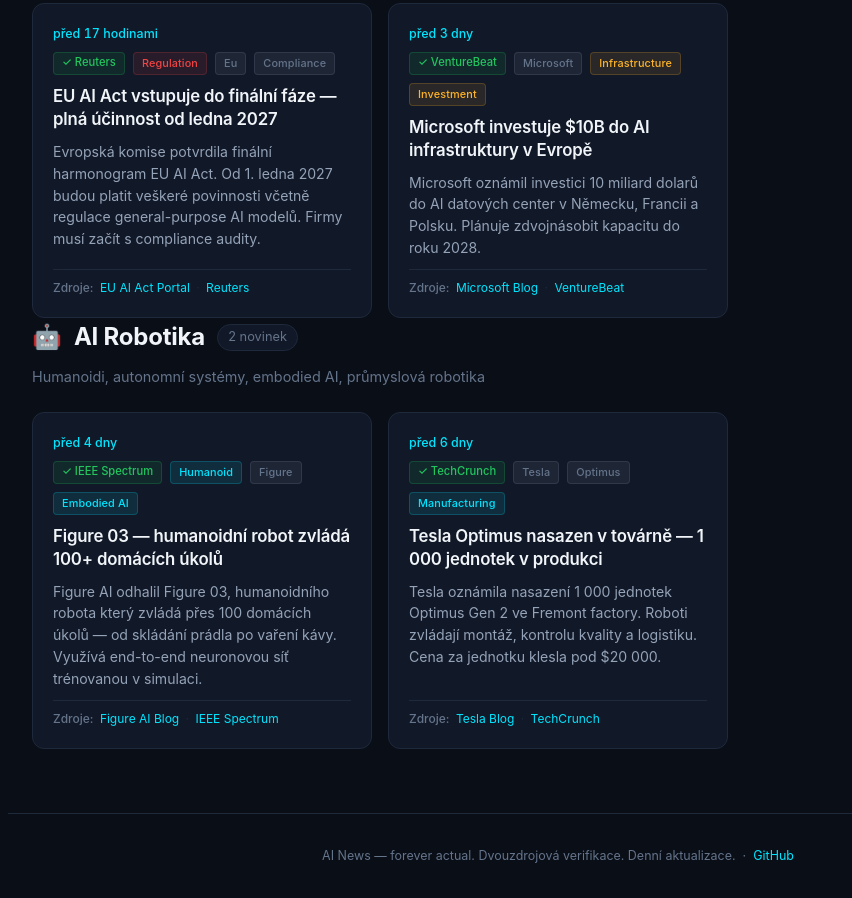
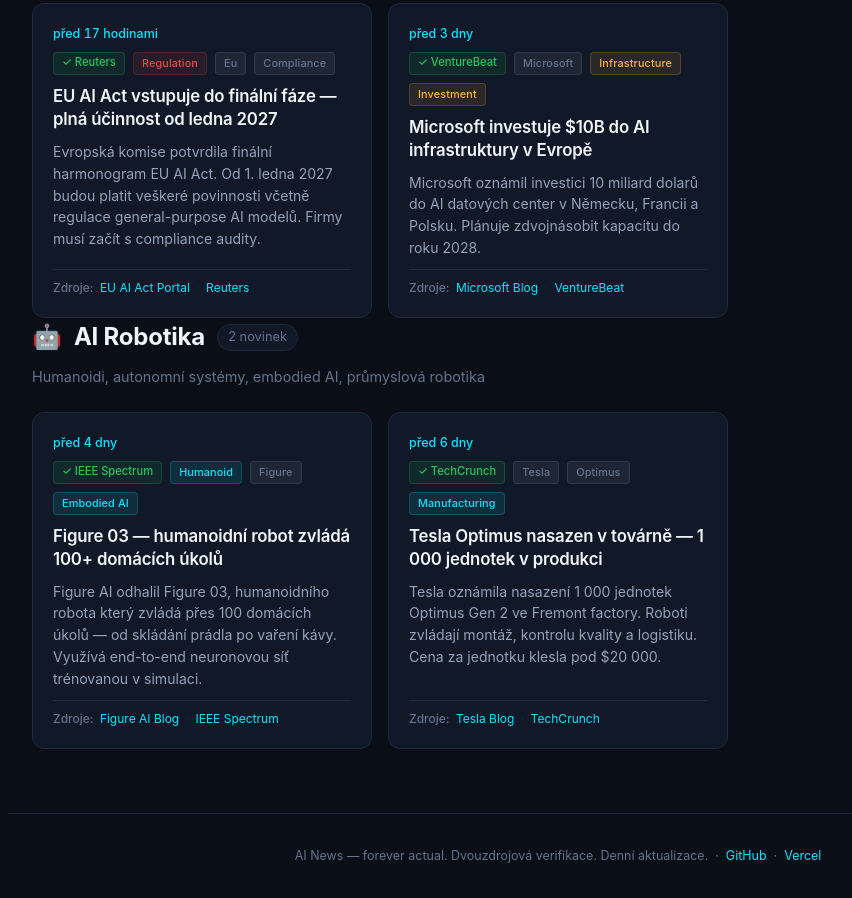
Before and after one commit to mirabeecko/ai-news, a website with bundled scripts: page index.html in a window 1280 px wide. Shown: the part 687-1585 px from the top of the page, without its empty margins (82-934 px from the left). Built offline with nearby package versions, Linux system fonts and the light colour scheme.

Commit message:
Update footer with Vercel production URL

```diff
--- a/index.html
+++ b/index.html
@@ -407,6 +407,7 @@
     <p class="footer-text">
       AI News — forever actual. Dvouzdrojová verifikace. Denní aktualizace.
       &nbsp;·&nbsp; <a href="https://github.com/mirabeecko/ai-news" target="_blank" rel="noopener">GitHub</a>
+      &nbsp;·&nbsp; <a href="https://ai-news-six-delta.vercel.app" target="_blank" rel="noopener">Vercel</a>
     </p>
   </footer>
 
```
